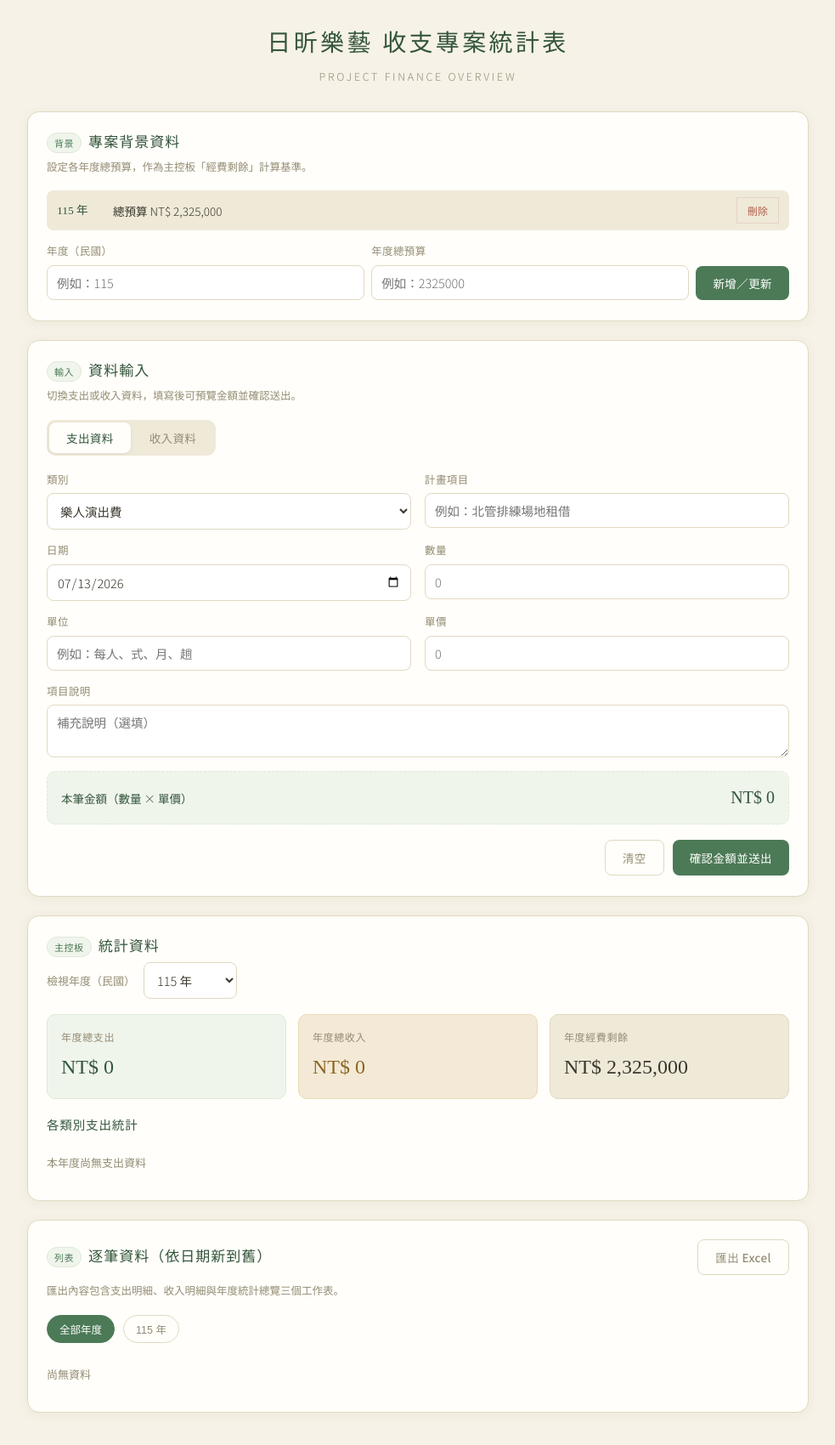
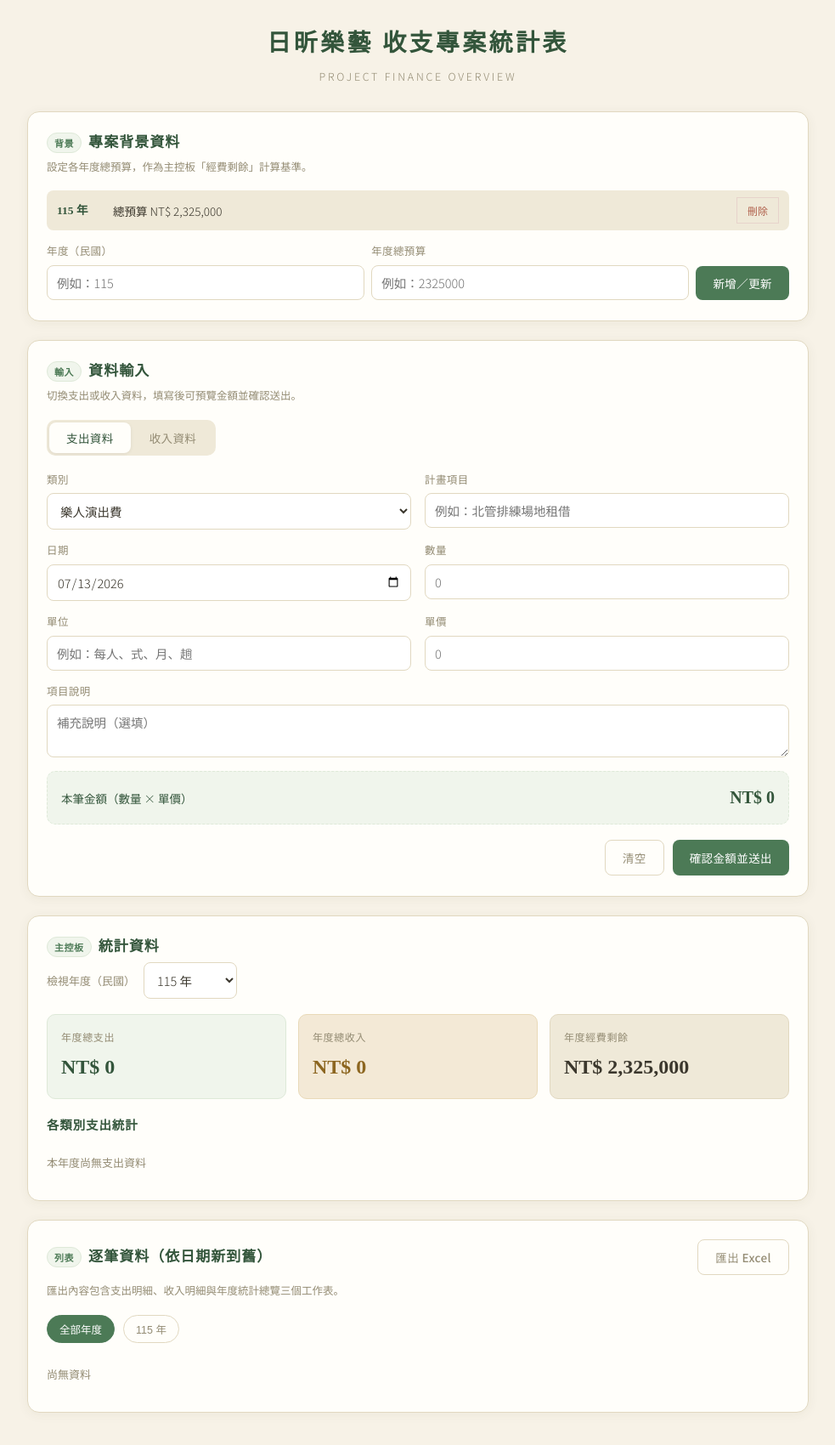
Before and after one commit to peaccee/risingvoice, a plain HTML site: page index.html in a window 1280 px wide. Shown: the whole page at 85% size, without its empty margins (148-1131 px from the left). Drawn offline with Linux system fonts and the light colour scheme.

Commit message:
Add files via upload

```diff
--- a/index.html
+++ b/index.html
@@ -50,7 +50,7 @@
   .brandmark{ width:210px; height:64px; margin-bottom:6px; }
   .brand-title{
     font-family:'Noto Serif TC', serif;
-    font-weight:300;
+    font-weight:700;
     font-size:28px;
     letter-spacing:.12em;
     color:var(--green-deep);
@@ -74,7 +74,7 @@
   }
   .card h2{
     font-family:'Noto Serif TC', serif;
-    font-weight:400;
+    font-weight:700;
     font-size:17px;
     letter-spacing:.06em;
     color:var(--green-deep);
@@ -136,7 +136,7 @@
     display:flex; justify-content:space-between; align-items:center;
     font-size:13.5px; color:var(--green-deep);
   }
-  .amount-preview .val{ font-family:'Noto Serif TC',serif; font-size:20px; font-weight:400; }
+  .amount-preview .val{ font-family:'Noto Serif TC',serif; font-size:20px; font-weight:700; }
 
   .confirm-panel{
     margin-top:16px; padding:18px; border-radius:10px;
@@ -144,7 +144,7 @@
   }
   .confirm-panel.exp{ background:var(--green-mist); border-color:var(--green-soft); }
   .confirm-panel .row{ display:flex; justify-content:space-between; font-size:13.5px; margin-bottom:6px; color:var(--text); }
-  .confirm-panel .row.total{ font-family:'Noto Serif TC',serif; font-size:19px; color:var(--green-deep); margin-top:10px; padding-top:10px; border-top:1px solid rgba(0,0,0,.08); }
+  .confirm-panel .row.total{ font-family:'Noto Serif TC',serif; font-weight:700; font-size:19px; color:var(--green-deep); margin-top:10px; padding-top:10px; border-top:1px solid rgba(0,0,0,.08); }
   .confirm-actions{ display:flex; gap:10px; margin-top:14px; justify-content:flex-end; }
 
   .form-actions{ display:flex; gap:10px; margin-top:18px; justify-content:flex-end; }
@@ -159,7 +159,7 @@
   .stat-box.income{ background:var(--income-soft); border-color:#E9DAB8; }
   .stat-box.remain{ background:var(--bg-soft); border-color:var(--border); }
   .stat-box .label{ font-size:12px; color:var(--text-muted); letter-spacing:.05em; }
-  .stat-box .value{ font-family:'Noto Serif TC',serif; font-size:24px; margin-top:6px; color:var(--green-deep); }
+  .stat-box .value{ font-family:'Noto Serif TC',serif; font-weight:700; font-size:24px; margin-top:6px; color:var(--green-deep); }
   .stat-box.income .value{ color:#8C6620; }
   .stat-box.remain .value{ color:var(--text); }
   .stat-box.remain .value.negative{ color:var(--danger); }
@@ -185,9 +185,9 @@
   .entry-tag{ display:inline-block; font-size:11px; padding:2px 9px; border-radius:20px; margin-bottom:4px; letter-spacing:.03em; }
   .entry-tag.exp{ background:var(--green-soft); color:var(--green-deep); }
   .entry-tag.inc{ background:var(--income-soft); color:#8C6620; }
-  .entry-title{ font-size:14.5px; color:var(--text); font-weight:500; }
+  .entry-title{ font-size:14.5px; color:var(--text); font-weight:600; }
   .entry-sub{ font-size:12.5px; color:var(--text-muted); margin-top:2px; }
-  .entry-amt{ font-family:'Noto Serif TC',serif; font-size:16px; color:var(--green-deep); white-space:nowrap; padding-top:2px; }
+  .entry-amt{ font-family:'Noto Serif TC',serif; font-weight:700; font-size:16px; color:var(--green-deep); white-space:nowrap; padding-top:2px; }
   .entry-amt.inc{ color:#8C6620; }
   .entry-del{ background:none; border:none; color:var(--text-muted); font-size:16px; cursor:pointer; padding:2px 4px; line-height:1; }
   .entry-del:hover{ color:var(--danger); }
@@ -195,7 +195,7 @@
   /* ---------- Budget settings ---------- */
   .budget-list{ display:flex; flex-direction:column; gap:8px; margin-bottom:14px; }
   .budget-item{ display:flex; align-items:center; gap:10px; font-size:13.5px; padding:8px 12px; background:var(--bg-soft); border-radius:8px; }
-  .budget-item .yr{ font-family:'Noto Serif TC',serif; color:var(--green-deep); width:56px; }
+  .budget-item .yr{ font-family:'Noto Serif TC',serif; font-weight:700; color:var(--green-deep); width:56px; }
   .budget-item .amt{ flex:1; color:var(--text); }
   .add-budget-row{ display:flex; gap:8px; align-items:flex-end; }
   .add-budget-row .field{ flex:1; }
@@ -339,7 +339,7 @@
         <div class="stat-box remain"><div class="label">年度經費剩餘</div><div class="value" id="statRemain">NT$ 0</div></div>
       </div>
 
-      <h2 style="font-size:14.5px; margin-bottom:10px;">各類別支出統計</h2>
+      <h2 style="font-size:14.5px; font-weight:700; margin-bottom:10px;">各類別支出統計</h2>
       <div class="cat-bars" id="catBars"></div>
     </div>
 
```
